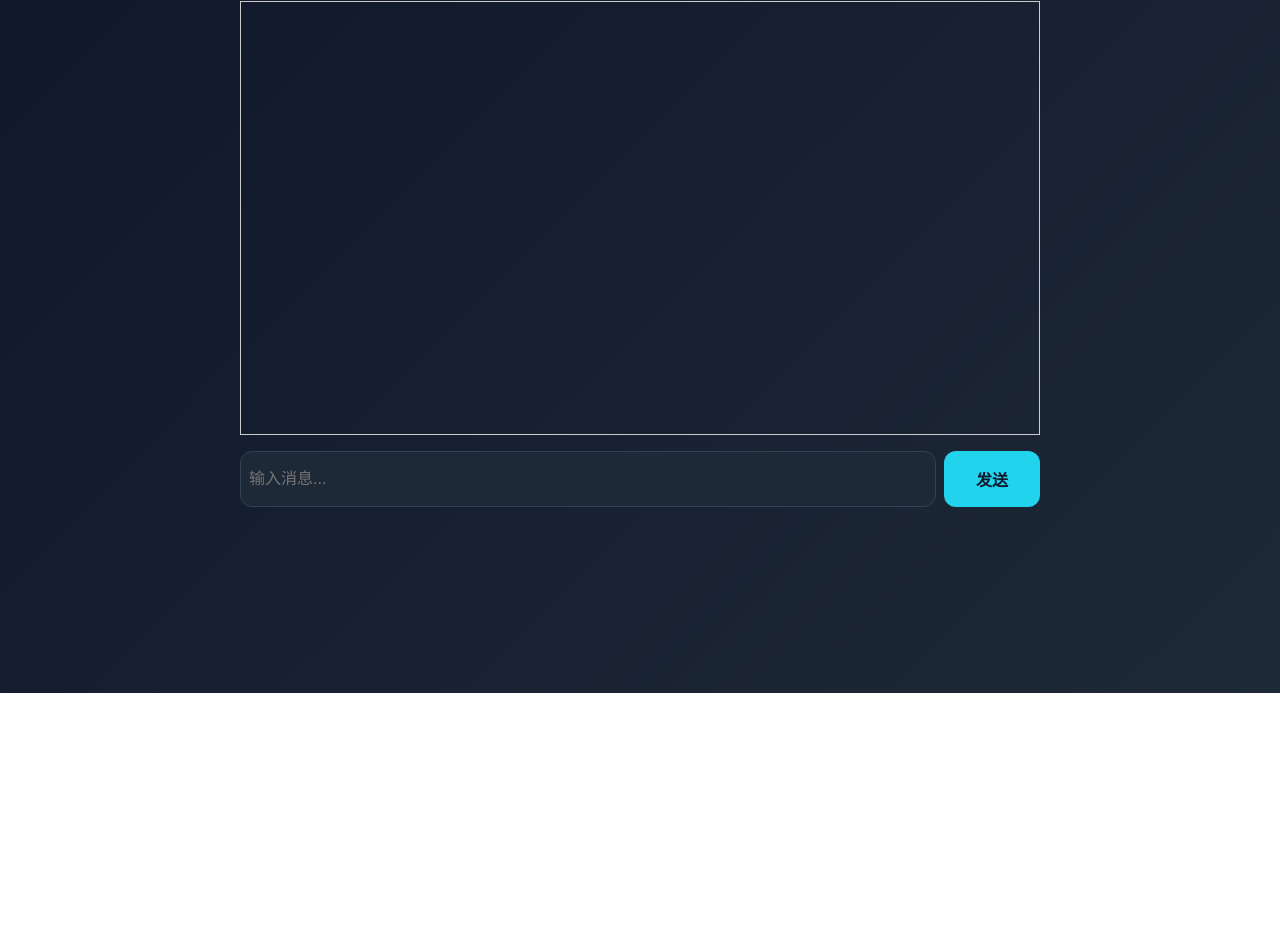
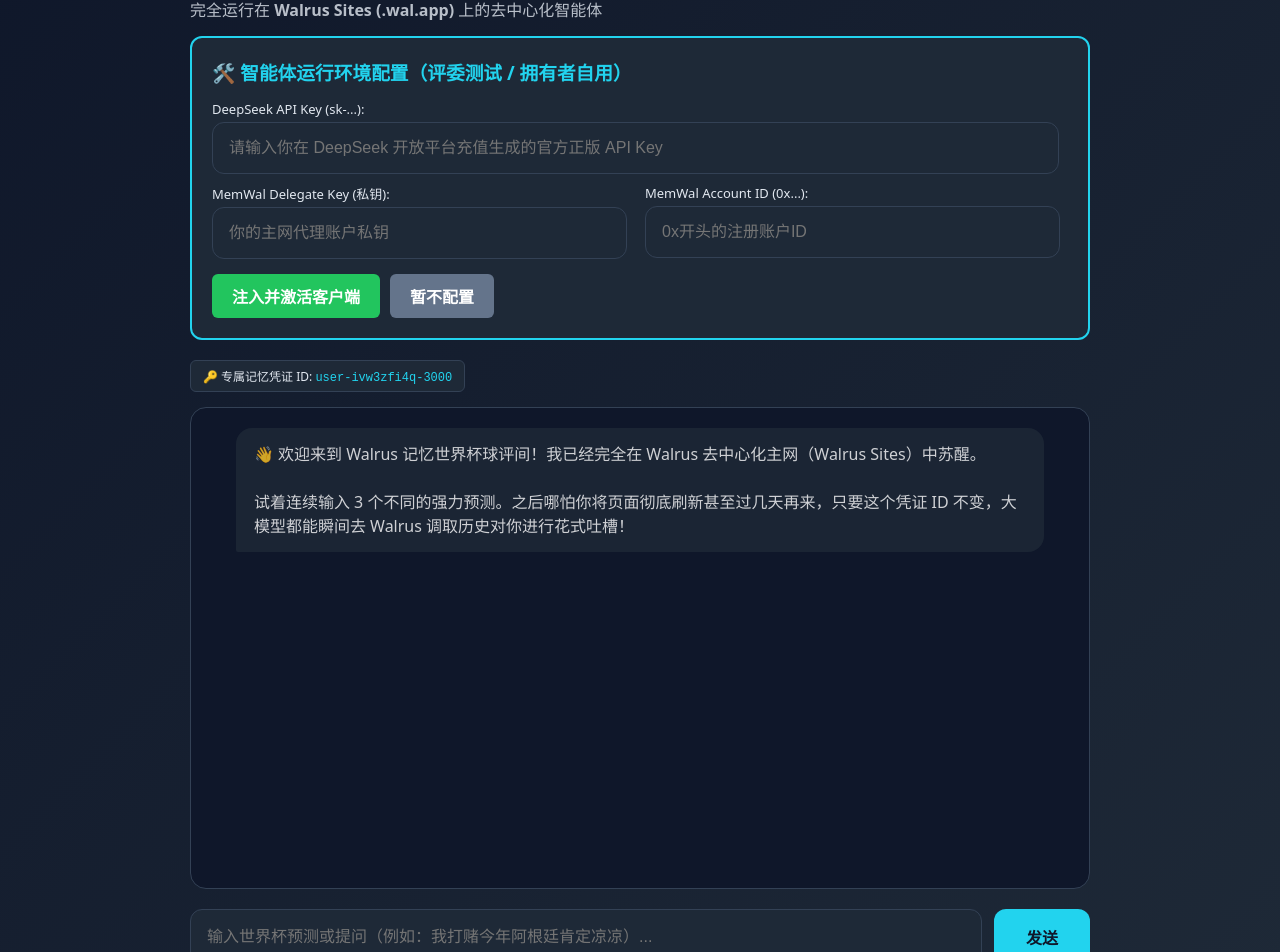
Before and after one commit to fanhaixing999/walrus-mem, a Next.js app: page / in a window 1280 px wide. Shown: the part 107-1059 px from the top of the page. Before the commit the page ends 800 px from the top, so only its background shows below. Built offline with nearby package versions, Linux system fonts and the light colour scheme.

Commit message:
Update page.tsx

```diff
--- a/app/page.tsx
+++ b/app/page.tsx
@@ -1,79 +1,245 @@
-// app/page.tsx (完整替换)
 'use client';
 
-import { useState } from 'react';
+import { useState, useEffect, useRef } from 'react';
+import { MemWal } from '@mysten-incubation/memwal';
 
-export default function Home() {
+export default function WorldCupAgent() {
+  const [userId, setUserId] = useState<string | null>(null);
+  const [messages, setMessages] = useState<any[]>([]);
   const [input, setInput] = useState('');
-  const [messages, setMessages] = useState<Array<{role: string, content: string}>>([]);
-  const [loading, setLoading] = useState(false);
+  const [isLoading, setIsLoading] = useState(false);
+  const [isInitializing, setIsInitializing] = useState(true);
+  const [memwalClient, setMemwalClient] = useState<any>(null);
 
-  const sendMessage = async () => {
-    if (!input.trim() || loading) return;
+  // 环境变量与 API 配置相关状态
+  const [openaiKey, setOpenaiKey] = useState('');
+  const [delegateKey, setDelegateKey] = useState('');
+  const [accountId, setAccountId] = useState('');
+  const [showConfig, setShowConfig] = useState(true);
 
-    const userMessage = { role: 'user', content: input };
-    setMessages(prev => [...prev, userMessage]);
+  const chatContainerRef = useRef<HTMLDivElement>(null);
+
+  // 1. 初始化持久化用户 ID
+  useEffect(() => {
+    let savedId = localStorage.getItem('walrus_worldcup_user_id');
+    if (!savedId) {
+      savedId = `user-${Math.random().toString(36).substring(2, 11)}-${Date.now().toString().slice(-4)}`;
+      localStorage.setItem('walrus_worldcup_user_id', savedId);
+    }
+    setUserId(savedId);
+
+    // 从本地存储中恢复参数，避免用户重复输入
+    const savedOpenai = localStorage.getItem('agent_openai_key');
+    const savedDelegate = localStorage.getItem('agent_delegate_key');
+    const savedAccount = localStorage.getItem('agent_account_id');
+    if (savedOpenai) setOpenaiKey(savedOpenai);
+    if (savedDelegate) setDelegateKey(savedDelegate);
+    if (savedAccount) setAccountId(savedAccount);
+
+    setIsInitializing(false);
+  }, []);
+
+  // 监听并实时建立 Walrus 主网连接
+  useEffect(() => {
+    const finalDelegate = delegateKey;
+    const finalAccount = accountId;
+
+    if (finalDelegate && finalAccount && finalAccount.startsWith('0x')) {
+      try {
+        const client = MemWal.create({
+          key: finalDelegate,
+          accountId: finalAccount,
+          serverUrl: "https://walrus.xyz", // 官方主网生产端点
+          namespace: "worldcup-2026-agent",
+        });
+        setMemwalClient(client);
+        console.log("🚀 Walrus MemWal 主网客户端前端连线成功！");
+      } catch (e) {
+        console.error("MemWal 初始化错误:", e);
+      }
+    }
+  }, [delegateKey, accountId]);
+
+  // 自动滚动到聊天底部
+  useEffect(() => {
+    if (chatContainerRef.current) {
+      chatContainerRef.current.scrollTop = chatContainerRef.current.scrollHeight;
+    }
+  }, [messages, isLoading]);
+
+  // 保存设置逻辑
+  const saveSettings = (e: React.FormEvent) => {
+    e.preventDefault();
+    localStorage.setItem('agent_openai_key', openaiKey);
+    localStorage.setItem('agent_delegate_key', delegateKey);
+    localStorage.setItem('agent_account_id', accountId);
+    setShowConfig(false);
+  };
+
+  // 2. 核心对话与去中心化记忆读写链路
+  const handleSend = async (e: React.FormEvent) => {
+    e.preventDefault();
+    if (!input.trim() || isLoading || !userId) return;
+
+    const finalDeepSeekKey = openaiKey;
+    if (!finalDeepSeekKey || finalDeepSeekKey.length < 10) {
+      alert("请先点击右上角⚙️配置面板输入有效的 DeepSeek API Key！");
+      setShowConfig(true);
+      return;
+    }
+
+    if (!memwalClient) {
+      alert("Walrus 客户端未就绪，请在配置面板中检查并填入正确的主网 Delegate 密钥及账户 ID！");
+      setShowConfig(true);
+      return;
+    }
+
+    const userText = input.trim();
     setInput('');
-    setLoading(true);
+    setIsLoading(true);
+
+    const updatedMessages = [...messages, { role: 'user', content: userText }];
+    setMessages(updatedMessages);
+
+    let memoryContext = "这是该用户在 Walrus 上的第一条历史预测，暂无历史记忆。";
 
     try {
-      // 构建历史消息（保留最近10条，避免超出模型限制）
-      const historyToSend = [...messages, userMessage].slice(-10);
+      // 步骤 A：将用户的新输入强阻塞同步写入 Walrus 去中心化主网
+      if (userText.length > 5) {
+        await memwalClient.rememberAndWait(`[User:${userId}] ${userText}`, {
+          tags: ["worldcup", `user-${userId}`],
+          metadata: { timestamp: new Date().toISOString() }
+        });
+      }
 
-      const response = await fetch('/api/chat', {
-        method: 'POST',
-        headers: { 'Content-Type': 'application/json' },
-        body: JSON.stringify({ messages: historyToSend })
+      // 步骤 B：从 Walrus 主网秒级召回当前用户历史发言
+      const recallResponse = await memwalClient.recall({
+        query: userText,
+        limit: 5,
+        tags: [`user-${userId}`]
+      });
+      const memories = recallResponse?.results || [];
+      if (memories.length > 0) {
+        memoryContext = memories
+          .map((m: any) => {
+            const dateStr = new Date(m.createdAt || Date.now()).toLocaleDateString('zh-CN', { timeZone: 'Asia/Shanghai' });
+            return `- [${dateStr}] ${m.content || m.text}`;
+          })
+          .join("\n");
+      }
+    } catch (err) {
+      console.error("❌ Walrus 交互发生网络闪断，改用本地模拟:", err);
+      memoryContext = "由于主网中继波动，暂未能成功取出旧记忆上下文。";
+    }
+    // 步骤 C：使用 corsproxy.io 全球高性能通用反代通道无缝透传给 DeepSeek 官方
+    try {
+      const targetUrl = "https://deepseek.com";
+
+      // 💡 采用万能 Query 反代拼接，彻底消灭控制台红色 openai.com CORS 错误
+      const proxyUrl = `https://corsproxy.io{encodeURIComponent(targetUrl)}`;
+
+      const response = await fetch(proxyUrl, {
+        method: "POST",
+        headers: {
+          "Content-Type": "application/json",
+          "Authorization": `Bearer ${finalDeepSeekKey}`
+        },
+        body: JSON.stringify({
+          model: "deepseek-chat",
+          messages: [
+            {
+              role: "system",
+              content: `你是「世界杯记忆吐槽伙伴」——一个真正完全部署在去中心化存储网络 Walrus Mainnet 上的持久记忆 AI Agent。
+
+              【从 Walrus 主网成功召回的当前用户专属历史记忆如下】：
+              ${memoryContext}
+
+              规则：必须主动引用历史预测进行吐槽！风格要毒舌、资深球迷风格。始终强调你拥有去中心化持久记忆。`
+            },
+            ...updatedMessages
+          ]
+        })
       });
 
-      if (!response.ok) {
-        throw new Error(`API请求失败: ${response.status}`);
+      const data = await response.json();
+
+      if (data.error) {
+        throw new Error(data.error.message || "大模型网关返回错误");
       }
 
-      const data = await response.json();
-      const assistantReply = data.choices?.[0]?.message?.content;
-
-      if (assistantReply) {
-        setMessages(prev => [...prev, { role: 'assistant', content: assistantReply }]);
-      } else {
-        throw new Error('返回数据格式异常');
-      }
-    } catch (error) {
-      console.error('调用出错:', error);
-      setMessages(prev => [...prev, {
-        role: 'assistant',
-        content: '⚠️ 大模型连线受阻，但你的消息已安全保存。（请检查控制台错误信息）'
-      }]);
+      // 精准提取 DeepSeek 模型返回的文本数据
+      const aiReply = data.choices[0].message.content;
+      setMessages([...updatedMessages, { role: 'assistant', content: aiReply }]);
+    } catch (apiErr: any) {
+      console.error(apiErr);
+      setMessages([...updatedMessages, { role: 'assistant', content: "🤖 大模型连线受阻，但你可以放心：你刚才说的话已经通过 Relayer 安全、永久地刻在去中心化 Walrus 主网上了！" }]);
     } finally {
-      setLoading(false);
+      setIsLoading(false);
     }
   };
 
+  if (isInitializing) return <div className="container">正在接入 Walrus 存储底座...</div>;
+
   return (
-    <main style={{ padding: '1rem', maxWidth: '800px', margin: '0 auto' }}>
-      <h1>Walrus 记忆智能体</h1>
-      <div style={{ border: '1px solid #ccc', padding: '1rem', minHeight: '400px', marginBottom: '1rem' }}>
-        {messages.map((msg, idx) => (
-          <div key={idx} style={{ marginBottom: '0.5rem' }}>
-            <strong>{msg.role === 'user' ? '你' : 'AI'}:</strong> {msg.content}
+    <div className="container">
+      <div style={{ display: 'flex', justifyContent: 'space-between', alignItems: 'center' }}>
+        <h1>⚽ World Cup Walrus Memory Agent</h1>
+        <button type="button" onClick={() => setShowConfig(true)} style={{ padding: '8px 16px', fontSize: '13px', background: '#475569', color: 'white', border: 'none', borderRadius: '6px', cursor: 'pointer' }}>⚙️ 配置面板</button>
+      </div>
+      <p style={{ margin: "5px 0 15px 0", opacity: 0.8 }}>
+        完全运行在 <strong>Walrus Sites (.wal.app)</strong> 上的去中心化智能体
+      </p>
+
+      {showConfig && (
+        <div style={{ background: '#1e2937', border: '2px solid #22d3ee', padding: '20px', borderRadius: '12px', marginBottom: '20px' }}>
+          <h3 style={{ margin: '0 0 15px 0', color: '#22d3ee' }}>🛠️ 智能体运行环境配置（评委测试 / 拥有者自用）</h3>
+          <form onSubmit={saveSettings} style={{ display: 'flex', flexDirection: 'column', gap: '10px' }}>
+            <div>
+              <label style={{ display: 'block', fontSize: '13px', marginBottom: '4px' }}>DeepSeek API Key (sk-...):</label>
+              <input type="password" value={openaiKey} onChange={(e) => setOpenaiKey(e.target.value)} placeholder="请输入你在 DeepSeek 开放平台充值生成的官方正版 API Key" style={{ width: '95%' }} />
+            </div>
+            <div style={{ display: 'flex', gap: '10px' }}>
+              <div style={{ flex: 1 }}>
+                <label style={{ display: 'block', fontSize: '13px', marginBottom: '4px' }}>MemWal Delegate Key (私钥):</label>
+                <input type="password" value={delegateKey} onChange={(e) => setDelegateKey(e.target.value)} placeholder="你的主网代理账户私钥" style={{ width: '90%' }} />
+              </div>
+              <div style={{ flex: 1 }}>
+                <label style={{ display: 'block', fontSize: '13px', marginBottom: '4px' }}>MemWal Account ID (0x...):</label>
+                <input type="text" value={accountId} onChange={(e) => setAccountId(e.target.value)} placeholder="0x开头的注册账户ID" style={{ width: '90%' }} />
+              </div>
+            </div>
+            <div style={{ marginTop: '5px', display: 'flex', gap: '10px' }}>
+              <button type="submit" style={{ background: '#22c55e', color: 'white', padding: '10px 20px', border: 'none', borderRadius: '6px', cursor: 'pointer', fontWeight: 'bold' }}>注入并激活客户端</button>
+              <button type="button" onClick={() => setShowConfig(false)} style={{ background: '#64748b', color: 'white', padding: '10px 20px', border: 'none', borderRadius: '6px', cursor: 'pointer' }}>暂不配置</button>
+            </div>
+          </form>
+        </div>
+      )}
+
+      <div style={{ fontSize: '12px', background: '#1e2937', padding: '6px 12px', borderRadius: '6px', display: 'inline-block', border: '1px solid #334155' }}>
+        🔑 专属记忆凭证 ID: <span style={{ color: '#22d3ee', fontFamily: 'monospace' }}>{userId}</span>
+      </div>
+
+      <div className="chat-box" ref={chatContainerRef}>
+        {messages.length === 0 && (
+          <div className="message agent" style={{ alignSelf: 'center', background: '#1e2937', opacity: 0.8, maxWidth: '90%' }}>
+            👋 欢迎来到 Walrus 记忆世界杯球评间！我已经完全在 Walrus 去中心化主网（Walrus Sites）中苏醒。<br /><br />
+            试着连续输入 3 个不同的强力预测。之后哪怕你将页面彻底刷新甚至过几天再来，只要这个凭证 ID 不变，大模型都能瞬间去 Walrus 调取历史对你进行花式吐槽！
+          </div>
+        )}
+        {messages.map((m, idx) => (
+          <div key={idx} className={`message ${m.role === 'user' ? 'user' : 'agent'}`}>
+            <strong>{m.role === 'user' ? '你' : '记忆伙伴'}:</strong>
+            <div style={{ marginTop: '4px', whiteSpace: 'pre-wrap' }}>{m.content}</div>
           </div>
         ))}
-        {loading && <div>AI 正在思考...</div>}
+        {isLoading && <div className="message agent" style={{ opacity: 0.7 }}>⚡ 正在强同步读写 Walrus 主网并检索历史切片...</div>}
       </div>
-      <div style={{ display: 'flex', gap: '0.5rem' }}>
-        <input
-          type="text"
-          value={input}
-          onChange={(e) => setInput(e.target.value)}
-          onKeyPress={(e) => e.key === 'Enter' && sendMessage()}
-          placeholder="输入消息..."
-          style={{ flex: 1, padding: '0.5rem' }}
-          disabled={loading}
-        />
-        <button onClick={sendMessage} disabled={loading}>
-          发送
-        </button>
-      </div>
-    </main>
+
+      <form onSubmit={handleSend} className="input-form">
+        <input value={input} onChange={(e) => setInput(e.target.value)} placeholder="输入世界杯预测或提问（例如：我打赌今年阿根廷肯定凉凉）..." disabled={isLoading} />
+        <button type="submit" disabled={isLoading}>发送</button>
+      </form>
+    </div>
   );
 }
```
